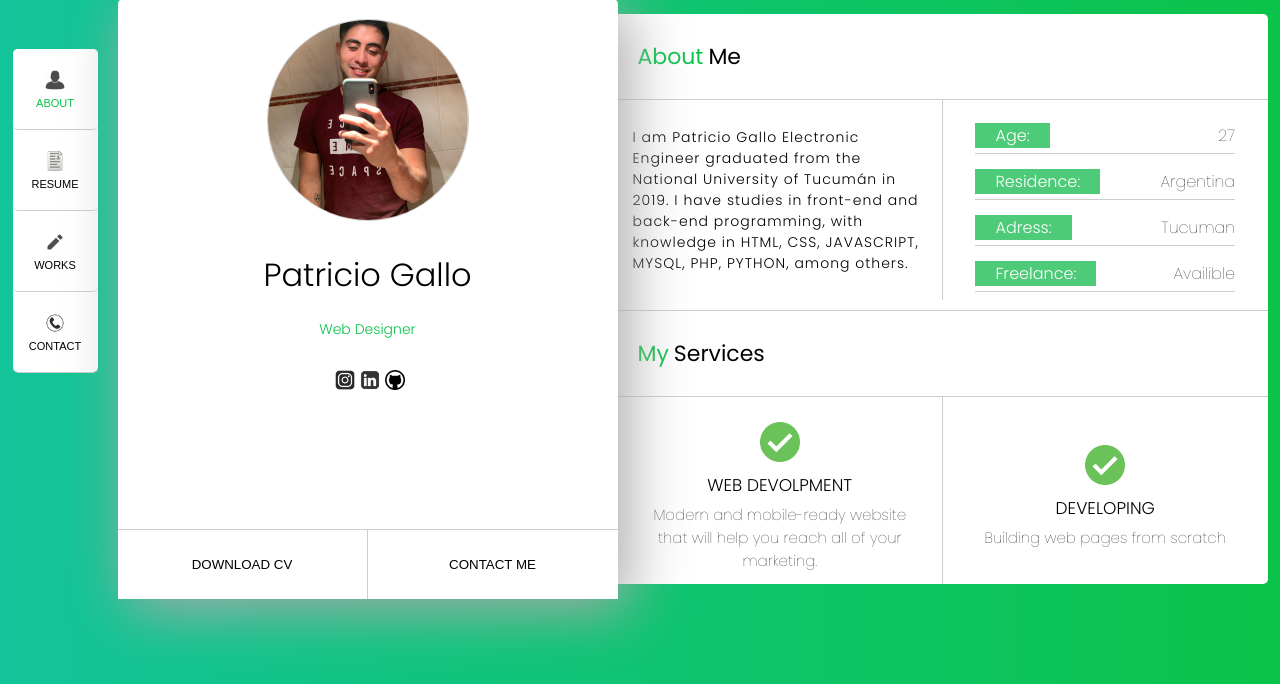
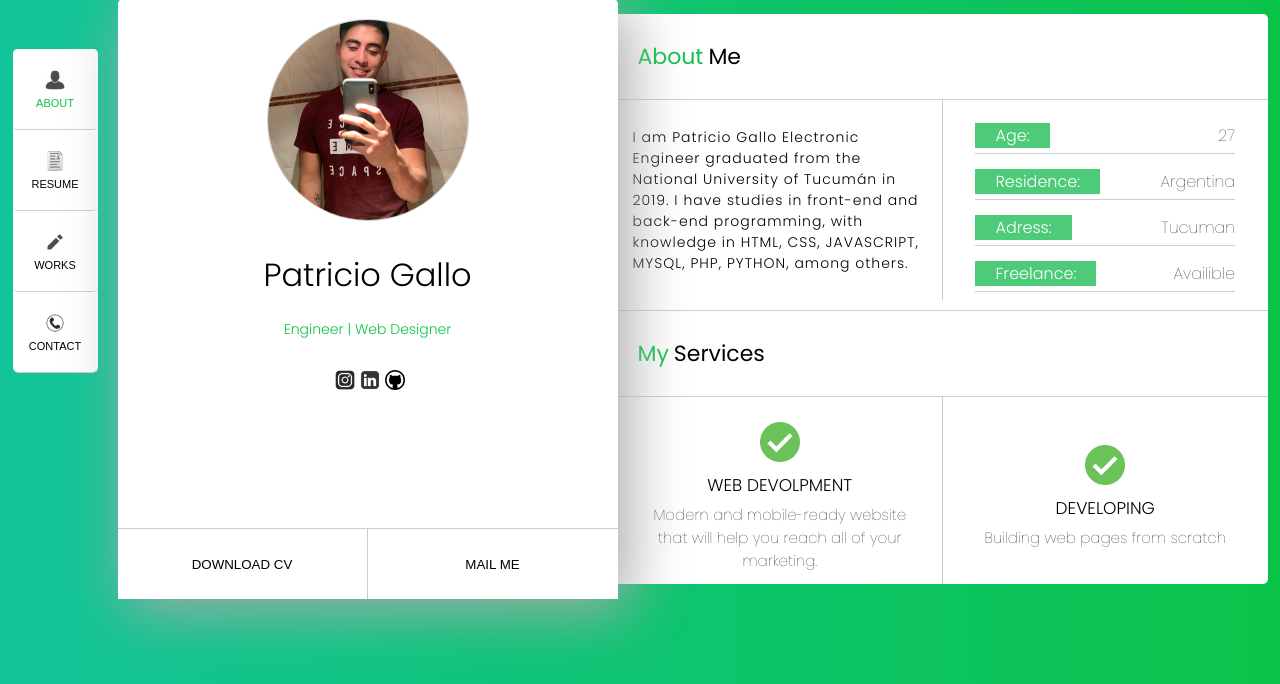
Before and after one commit to PatricioGallo/portfolio, a PHP site: page / in a window 1280 px wide. Shown: the part 101-785 px from the top of the page. Run offline with PHP 8.4, Linux system fonts and the light colour scheme.

Commit message:
up to date

```diff
--- a/Style/style.css
+++ b/Style/style.css
@@ -270,26 +270,32 @@ body {
   flex-direction: row;
 }
 
-.CartaEleccion button {
+.CartaEleccion a{
   width: 50%;
   background-color: white;
   border: none;
   cursor: pointer;
-}
-
-.CartaEleccion button a{
-  color: black;
+  display: flex;
+  flex-direction: column;
+  justify-content: center;
+  align-items: center;
   text-decoration: none;
 }
 
-.CartaEleccion button a:hover{
+.CartaEleccion button {
+  width: 100%;
+  height: 70px;
+  background-color: white;
+  border: none;
+  cursor: pointer;
+  color: black;
+}
+
+
+.CartaEleccion button:hover{
   color: rgb(10, 196, 73);
 }
 
-
-.CartaEleccion button:hover {
-  color: rgb(10, 196, 73);
-}
 
 .redesSociales {
   width: 100%;
@@ -365,6 +371,7 @@ body {
   flex-direction: column;
   align-items: center;
   justify-content: center;
+  overflow: auto;
 }
 
 .contenedor2 p {
--- a/index.html
+++ b/index.html
@@ -55,7 +55,7 @@
       </div>
       <div class="cartaTitulo">
         <h1>Patricio Gallo</h1>
-        <h2>Web Designer</h2>
+        <h2>Engineer | Web Designer</h2>
         <div class="redesSociales">
           <a href="https://www.instagram.com/patoogallo/" target="_blank"> <img src="media/imagenes/instagram.png" alt=""></a>
           <a href="https://www.linkedin.com/in/patoogallo/" target="_blank"> <img src="media/imagenes/linkedin.png" alt=""></a>
@@ -63,8 +63,8 @@
         </div>
       </div>
       <div class="CartaEleccion">
-        <button type="button" name="button" style="border-right: 1px solid rgb(205, 205, 205);"> <a href="media/cv/38743822-PatricioGallo-P.pdf" DOWNLOAD> DOWNLOAD CV </a></button>
-        <button type="button" name="button" onclick="funcionContact()">CONTACT ME</button>
+        <a href="media/cv/38743822-PatricioGallo-P.pdf" DOWNLOAD> <button type="button" name="button" style="border-right: 1px solid rgb(205, 205, 205);"> DOWNLOAD CV </button></a>
+        <a href="mailto:patogallo95@gmail.com"><button type="button" name="button">MAIL ME</button></a>
       </div>
     </div>
 
```
